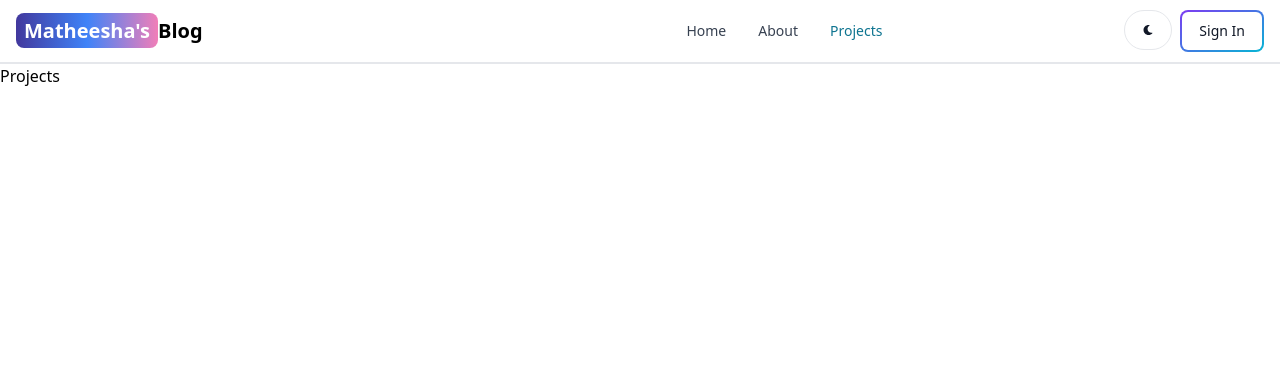
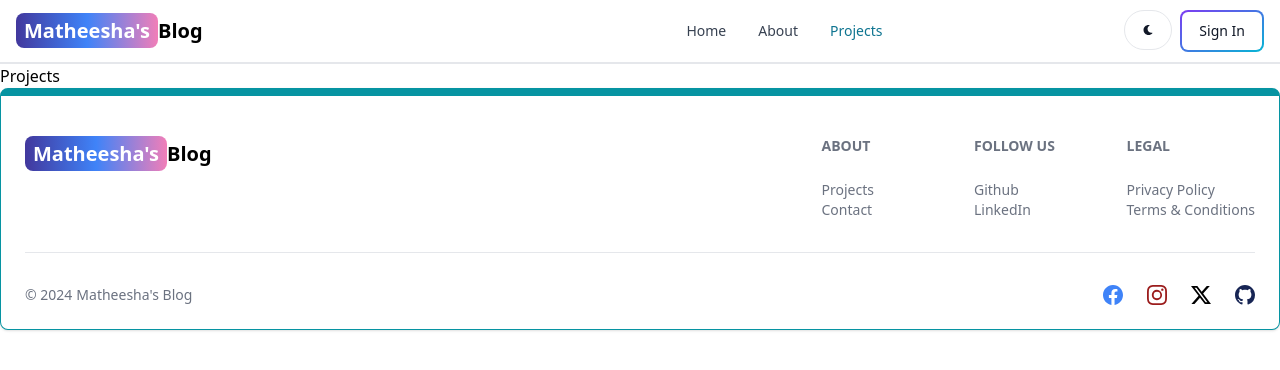
Before and after one commit to chamma08/mern-blog, a React app in the folder client/: page /projects in a window 1280 px wide. Shown: the top 370 px of the page. Built offline with nearby package versions, Linux system fonts and the light colour scheme; the HTML template or start-up script is replaced by a standard one.

Commit message:
Create the footer component

```diff
--- a/client/src/App.jsx
+++ b/client/src/App.jsx
@@ -7,6 +7,7 @@
 import SignUp from './pages/SignUp'
 import Header from './components/Header'
 import Projects from './pages/Projects'
+import Footer from './components/Footer'
 
 export default function App() {
   return (
@@ -20,6 +21,7 @@
         <Route path="/sign-up" element={<SignUp />} />
         <Route path="/projects" element={<Projects />} />
       </Routes>
+      <Footer/>
     </BrowserRouter>
   )
 }
--- /dev/null
+++ b/client/src/components/Footer.jsx
@@ -0,0 +1,73 @@
+import { Footer } from 'flowbite-react'
+import React from 'react'
+import { Link } from 'react-router-dom'
+import { BsFacebook, BsGithub, BsInstagram, BsTwitterX } from 'react-icons/bs'
+
+export default function FooterCom() {
+  return (
+    <Footer container className='border border-t-8  border-teal-500'>
+        <div className="w-full max-w-7xl mx-auto">
+            <div className="grid w-full justify-between sm:flex md:grid-cols-1">
+                <div className="mt-5 ">
+                    <Link to="/" className="self-center whitespace-nowrap text-lg sm:text-xl font-semibold dark:text-white">
+                        <span className="px-2 py-1 bg-gradient-to-r from-indigo-800 via-blue-500 to-pink-400 rounded-lg text-white">Matheesha's</span>
+                            Blog
+                    </Link>
+                </div>
+                <div className="grid grid-cols-2 mt-4 gap-8 mt-4 sm:grid-cols-3 sm:gap-6">
+                    <div>
+                        <Footer.Title title='About'/>
+                        <Footer.LinkGroup col>
+                            <Footer.Link href='' target='_blank' rel='noopener noreferer'>
+                                Projects
+                            </Footer.Link>
+                        </Footer.LinkGroup>
+                        <Footer.LinkGroup col>
+                            <Footer.Link href='#' target='_blank' rel='noopener noreferer'>
+                                Contact
+                            </Footer.Link>
+                        </Footer.LinkGroup>
+                    </div>
+                    <div>
+                        <Footer.Title title='Follow US'/>
+                        <Footer.LinkGroup col>
+                            <Footer.Link href='' target='_blank' rel='noopener noreferer'>
+                                Github
+                            </Footer.Link>
+                        </Footer.LinkGroup>
+                        <Footer.LinkGroup col>
+                            <Footer.Link href='' target='_blank' rel='noopener noreferer'>
+                                LinkedIn
+                            </Footer.Link>
+                        </Footer.LinkGroup>
+                    </div>
+                    <div>
+                        <Footer.Title title='Legal'/>
+                        <Footer.LinkGroup col>
+                            <Footer.Link href='#'>
+                                Privacy Policy
+                            </Footer.Link>
+                        </Footer.LinkGroup>
+                        <Footer.LinkGroup col>
+                            <Footer.Link href='#'>
+                               Terms & Conditions
+                            </Footer.Link>
+                        </Footer.LinkGroup>
+                    </div>
+                </div>
+            </div>
+            <Footer.Divider/>
+            <div className='w-full sm:flex sm:items-center sm:justify-between'>
+                <Footer.Copyright href='#' by="Matheesha's Blog" year={new Date().getFullYear()}/>
+                <div className='flex gap-6 sm:mt-0 mt-4 sm:justify-center'>
+                    <Footer.Icon href='#' icon={BsFacebook} className='text-blue-500'/>
+                    <Footer.Icon href='#' icon={BsInstagram} className='text-red-800'/>
+                    <Footer.Icon href='#' icon={BsTwitterX} className='text-black-500'/>
+                    <Footer.Icon href='#' icon={BsGithub} className='text-blue-950'/>
+                </div>
+            </div>
+
+        </div>
+    </Footer>
+  )
+}
```
